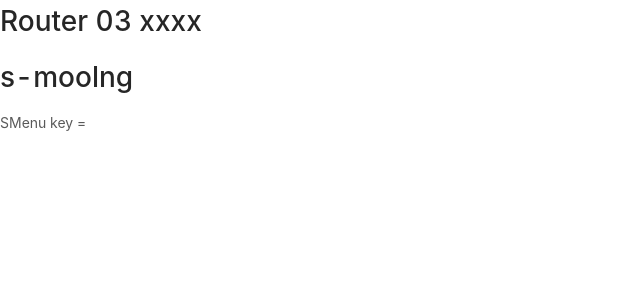
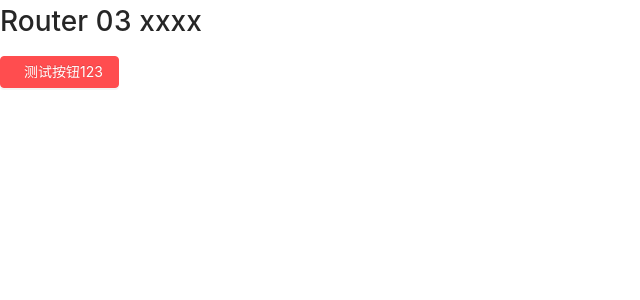
Before and after one commit to BluceLee2014/moolng-vue-antd, a Vue app: page /#/r3 in a window 1280 px wide. Shown: the top 300 px of the page, without its empty margins (0-640 px from the left). Built offline with nearby package versions, Linux system fonts and the light colour scheme.

Commit message:
对已有的Button进行扩展

```diff
--- a/src/components/Router03.vue
+++ b/src/components/Router03.vue
@@ -1,13 +1,16 @@
 <template>
     <div>
         <h1>Router 03 {{mq}}</h1>
-        <q-moolng :aname=mq></q-moolng>
+<!--        <q-moolng :aname=mq></q-moolng>-->
 <!--        <Router02></Router02>-->
+        <m-button name="测试按钮123" type="danger" icon="check"></m-button>
     </div>
 </template>
 
 <script>
-    import QMoolng from "./QMoolng";
+    // import QMoolng from "./QMoolng";
+
+    import MButton from "./es/MButton";
 
     // import Router02 from "./Router02";
 
@@ -15,7 +18,8 @@
     export default {
         name: 'Router03',
         components: {
-            QMoolng
+            // QMoolng,
+            MButton
         },
         data() {
             return {
--- /dev/null
+++ b/src/components/es/MButton.js
@@ -0,0 +1,48 @@
+import Button from "ant-design-vue/es/button";
+
+export default {
+    name: 'MButton',
+    props: {
+        type: {
+            type: String
+        },
+        name: {
+            type: String
+        },
+        icon: {
+            type: String
+        }
+    },
+    data() {
+        return {
+            title: ''
+        }
+    },
+    created() {
+        console.log('-> SMenu created : ', this.$props)
+        // this.$data.age = this.$props.aname
+    },
+    mounted() {
+        // console.log('-> SMoolng mounted : ', this.$props.pname)
+    },
+    render() {
+        const {type, name, icon} = this
+        console.log(this)
+        console.log(type, name, icon)
+        let kname = this.$props.name
+        console.log(kname)
+        const props = {
+            type: type,
+            icon: icon
+        }
+
+        return (
+            <Button {...{props}}>{name}</Button>
+        )
+    },
+    watch: {
+        name(val) {
+            console.log(val)
+        }
+    }
+}
```
